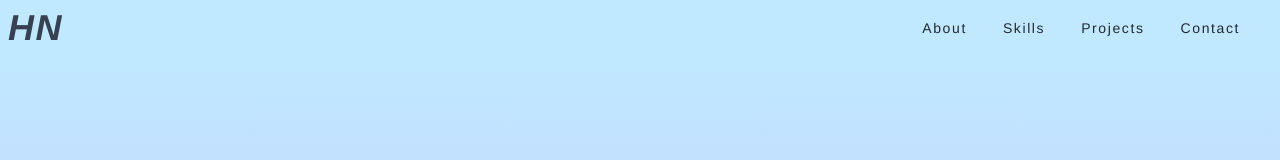
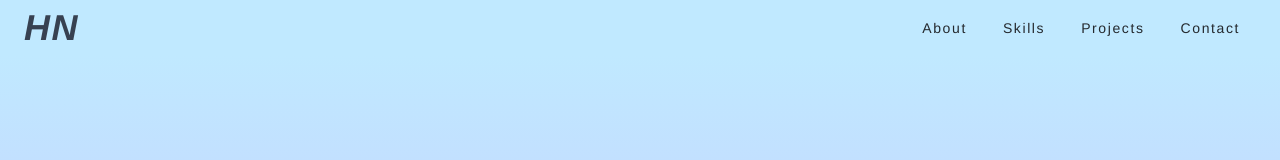
Before and after one commit to Hidnish/portfolio-nextjs, a Next.js app: page / in a window 1280 px wide. Shown: the top 160 px of the page. Built offline with nearby package versions, Linux system fonts and the light colour scheme.

Commit message:
Change logo on sidenav

```diff
--- a/components/Navbar.jsx
+++ b/components/Navbar.jsx
@@ -29,7 +29,7 @@ const Navbar = () => {
 					height="40"
 					className="ml-6"
 				/> */}
-				<h2 className="italic text-gray-700">HN</h2>
+				<h2 className="italic text-gray-700 ml-4">HN</h2>
 				<div>
 					<ul className="hidden md:flex mr-6">
 						<Link href="#about">
@@ -77,12 +77,13 @@ const Navbar = () => {
 				>
 					<div className="border-b border-gray-300 my-4">
 						<div className="flex w-full item-center justify-between mb-6">
-							<Image
+							{/* <Image
 								src="/../public/assets/logo.png"
 								alt="logo"
 								width="40"
 								height="35"
-							/>
+							/> */}
+							<h2 className="italic text-gray-700">HN</h2>
 							<div
 								onClick={handleSide}
 								className="rounded-full p-3 cursor-pointer hover:bg-github hover:text-white ease-in duration-200"
```
